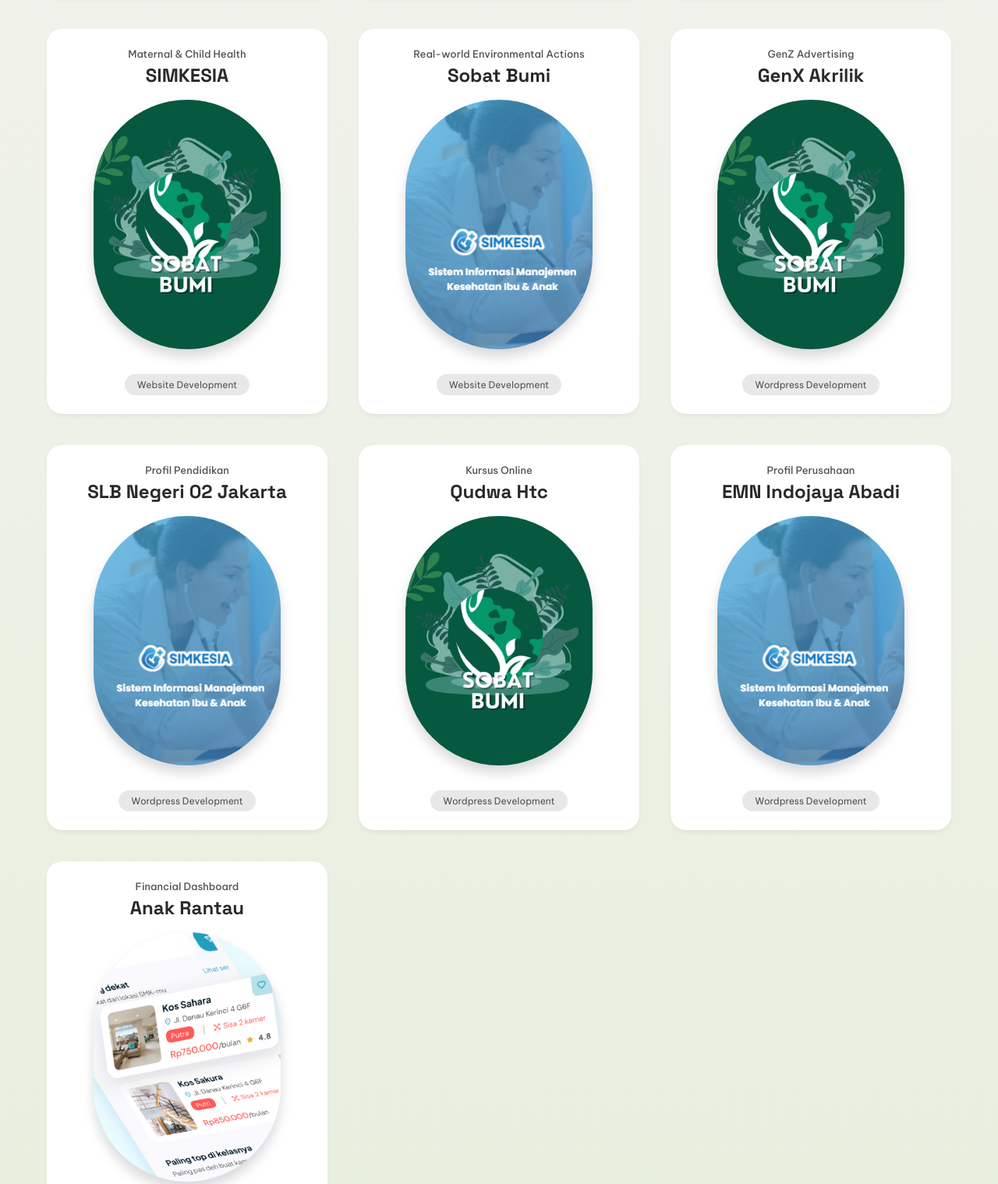
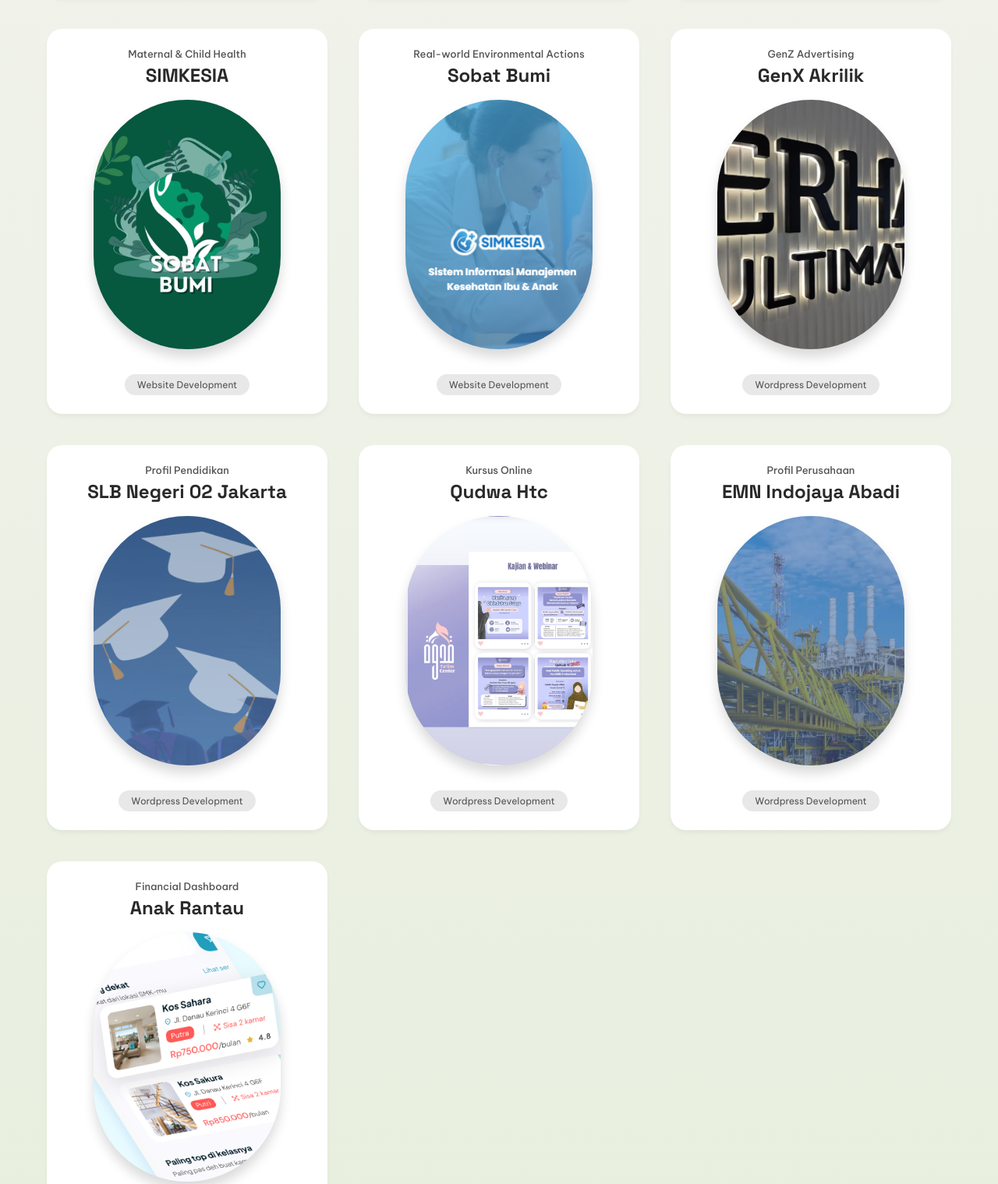
Before and after one commit to tsoaprilia/Aprilia, a plain HTML site: page projects.html in a window 1280 px wide. Shown: the part 884-2403 px from the top of the page at 78% size. Drawn offline with Linux system fonts and the light colour scheme.

Commit message:
apriliaq

```diff
--- a/projects.html
+++ b/projects.html
@@ -209,6 +209,10 @@
         .img-4 { background-image: url(sobatt.png); }
         .img-5 { background-image: url(simkesia31.png); }
         .img-6 { background-image: url(anakkk.png); }
+        .img-22 { background-image: url(img22.png); }
+        .img-23 { background-image: url(img23.png); }
+        .img-24 { background-image: url(img24.png); }
+        .img-25 { background-image: url(img25.png); }
 
 
         .project-card .category {
@@ -586,7 +590,7 @@
             <a href="https://share.google/fDpirBStR4nTwAGeN" class="project-card" data-category="web-developer">
                 <span class="project-subtitle">GenZ Advertising</span>
                 <h3>GenX Akrilik</h3>
-                <div class="project-card-image img-4"></div>
+                <div class="project-card-image img-22"></div>
                 <span class="category">Wordpress Development</span>
             </a>
 
@@ -594,14 +598,14 @@
             <a href=" https://slbnegeri02jakarta.sch.id/" class="project-card" data-category="web-developer">
                 <span class="project-subtitle"> Profil Pendidikan </span>
                 <h3>SLB Negeri 02 Jakarta</h3>
-                <div class="project-card-image img-5"></div>
+                <div class="project-card-image img-23"></div>
                 <span class="category">Wordpress Development</span>
             </a>
             <!-- Item 4: SIMASI (Mobile Developer) -->
             <a href="https://qudwahtc.id/" class="project-card" data-category="web-developer">
                 <span class="project-subtitle">Kursus Online</span>
                 <h3>Qudwa Htc</h3>
-                <div class="project-card-image img-4"></div>
+                <div class="project-card-image img-24"></div>
                 <span class="category">Wordpress Development</span>
             </a>
 
@@ -609,7 +613,7 @@
             <a href="https://emnindojayaabadi.com/" class="project-card" data-category="web-developer">
                 <span class="project-subtitle"> Profil Perusahaan</span>
                 <h3>EMN Indojaya Abadi</h3>
-                <div class="project-card-image img-5"></div>
+                <div class="project-card-image img-25"></div>
                 <span class="category">Wordpress Development</span>
             </a>
 
@@ -665,7 +669,7 @@
         <div class="footer-bottom-bar">
             <div class="footer-copyright">
                 <span class="logo-text">APRILIA</span>
-                <span style="color: #999;">© copyright2025</span>
+                <span style="color: #999;">© copyright2026</span>
             </div>
             <div class="social-icons">
 
```
Also changed, not shown: img22.png (added), img23.png (added), img24.png (added), img25.png (added).
